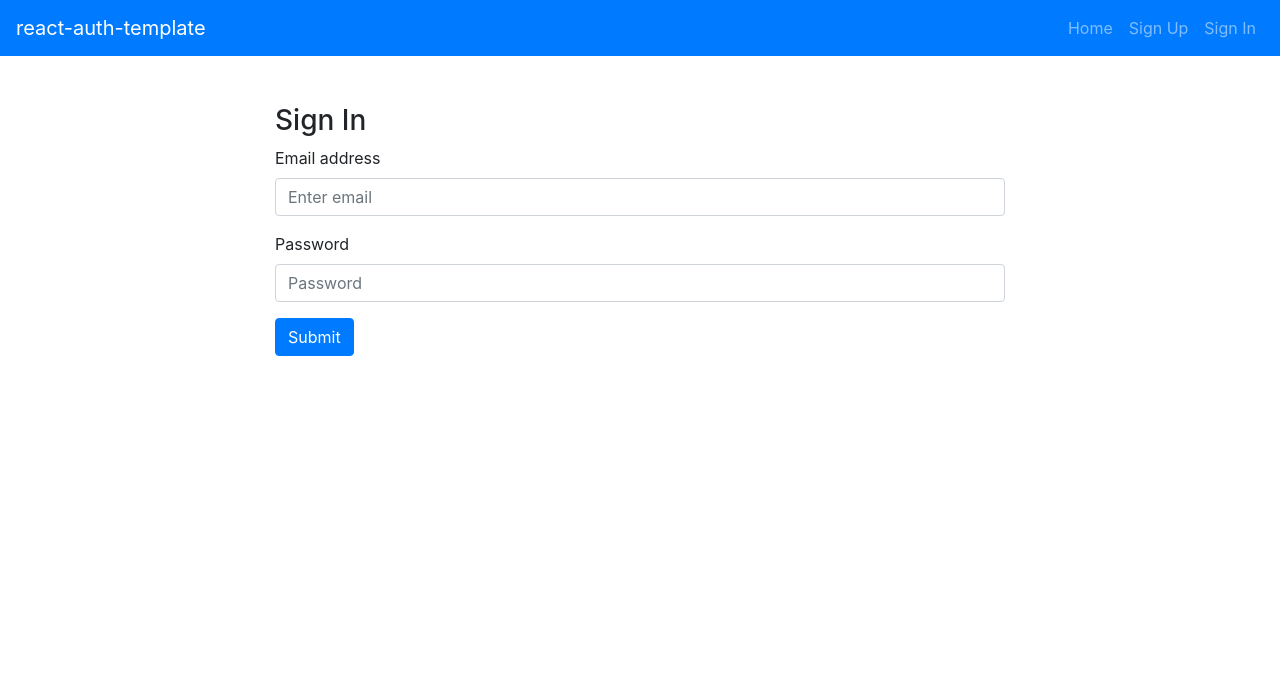
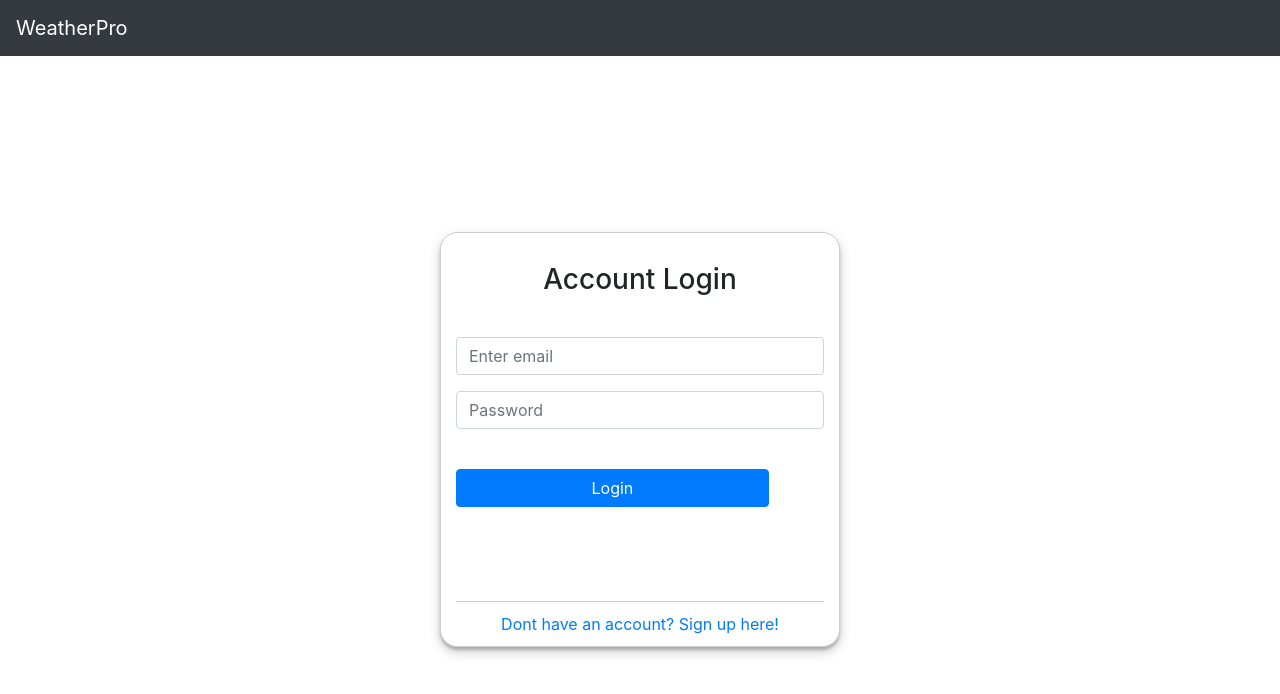
Before and after one commit to CPF32/weatherpro-react, a React app: page /#/sign-in in a window 1280 px wide. Shown: the top 694 px of the page. Built offline with nearby package versions, Linux system fonts and the light colour scheme.

Commit message:
update: enhanced auth

```diff
--- a/public/index.html
+++ b/public/index.html
@@ -11,7 +11,7 @@ unless you know exactly what you're doing! -->
     <link rel="manifest" href="%PUBLIC_URL%/manifest.json">
     <link rel="shortcut icon" href="%PUBLIC_URL%/favicon.ico">
 
-    <title>React App</title>
+    <title>WeatherPro</title>
   </head>
   <body>
     <noscript>
--- a/src/App.js
+++ b/src/App.js
@@ -1,5 +1,5 @@
 import React, { Component, Fragment } from 'react'
-import { Route } from 'react-router-dom'
+import { Route, Redirect } from 'react-router-dom'
 import { v4 as uuid } from 'uuid'
 
 import AuthenticatedRoute from './components/AuthenticatedRoute/AuthenticatedRoute'
@@ -53,6 +53,9 @@ class App extends Component {
           />
         ))}
         <main className="container">
+          <Route exact path="/">
+            <Redirect to="/sign-in" />
+          </Route>
           <Route path='/sign-up' render={() => (
             <SignUp msgAlert={this.msgAlert} setUser={this.setUser} />
           )} />
--- a/src/components/Header/Header.js
+++ b/src/components/Header/Header.js
@@ -9,30 +9,17 @@ const authenticatedOptions = (
   </Fragment>
 )
 
-const unauthenticatedOptions = (
-  <Fragment>
-    <Nav.Link href="#sign-up">Sign Up</Nav.Link>
-    <Nav.Link href="#sign-in">Sign In</Nav.Link>
-  </Fragment>
-)
-
-const alwaysOptions = (
-  <Fragment>
-    <Nav.Link href="#/">Home</Nav.Link>
-  </Fragment>
-)
-
 const Header = ({ user }) => (
-  <Navbar bg="primary" variant="dark" expand="md">
-    <Navbar.Brand href="#">
-      react-auth-template
+  <Navbar bg="dark" variant="dark" expand="md">
+    <Navbar.Brand>
+      WeatherPro
     </Navbar.Brand>
     <Navbar.Toggle aria-controls="basic-navbar-nav" />
     <Navbar.Collapse id="basic-navbar-nav">
       <Nav className="ml-auto">
-        { user && <span className="navbar-text mr-2">Welcome, {user.email}</span>}
-        { alwaysOptions }
-        { user ? authenticatedOptions : unauthenticatedOptions }
+        { user && <span className="navbar-text mr-2"></span>}
+        { user ? authenticatedOptions : null}
+
       </Nav>
     </Navbar.Collapse>
   </Navbar>
--- a/src/components/SignIn/SignIn.js
+++ b/src/components/SignIn/SignIn.js
@@ -50,10 +50,9 @@ class SignIn extends Component {
     return (
       <div className="row">
         <div className="col-sm-10 col-md-8 mx-auto mt-5">
-          <h3>Sign In</h3>
+          <h3>Account Login</h3>
           <Form onSubmit={this.onSignIn}>
             <Form.Group controlId="email">
-              <Form.Label>Email address</Form.Label>
               <Form.Control
                 required
                 type="email"
@@ -64,7 +63,6 @@ class SignIn extends Component {
               />
             </Form.Group>
             <Form.Group controlId="password">
-              <Form.Label>Password</Form.Label>
               <Form.Control
                 required
                 name="password"
@@ -78,8 +76,12 @@ class SignIn extends Component {
               variant="primary"
               type="submit"
             >
-              Submit
+              Login
             </Button>
+            <div className="bottom">
+              <h5></h5>
+              <a className="anchor" href= "#sign-up">Dont have an account? Sign up here!</a>
+            </div>
           </Form>
         </div>
       </div>
--- a/src/components/SignOut/SignOut.js
+++ b/src/components/SignOut/SignOut.js
@@ -14,7 +14,7 @@ class SignOut extends Component {
         messagE: messages.signOutSuccess,
         variant: 'success'
       }))
-      .finally(() => history.push('/'))
+      .finally(() => history.push('/sign-in'))
       .finally(() => clearUser())
   }
 
--- a/src/components/SignUp/SignUp.js
+++ b/src/components/SignUp/SignUp.js
@@ -52,10 +52,9 @@ class SignUp extends Component {
     return (
       <div className="row">
         <div className="col-sm-10 col-md-8 mx-auto mt-5">
-          <h3>Sign Up</h3>
+          <h3>Create a New Account</h3>
           <Form onSubmit={this.onSignUp}>
             <Form.Group controlId="email">
-              <Form.Label>Email address</Form.Label>
               <Form.Control
                 required
                 type="email"
@@ -66,7 +65,6 @@ class SignUp extends Component {
               />
             </Form.Group>
             <Form.Group controlId="password">
-              <Form.Label>Password</Form.Label>
               <Form.Control
                 required
                 name="password"
@@ -77,7 +75,6 @@ class SignUp extends Component {
               />
             </Form.Group>
             <Form.Group controlId="passwordConfirmation">
-              <Form.Label>Password Confirmation</Form.Label>
               <Form.Control
                 required
                 name="passwordConfirmation"
@@ -91,8 +88,10 @@ class SignUp extends Component {
               variant="primary"
               type="submit"
             >
-              Submit
+              Sign Up
             </Button>
+            <h5></h5>
+            <a className="anchor" href= "#sign-in">Already have an account? Login Here!</a>
           </Form>
         </div>
       </div>
--- a/src/index.scss
+++ b/src/index.scss
@@ -1 +1,62 @@
 @import '~bootstrap/scss/bootstrap';
+
+html {
+  height: 100%;
+}
+
+#root {
+  height: 80vh;
+}
+
+.container {
+  align-items: center;
+  display: flex;
+  height: 100%;
+  justify-content: center;
+}
+
+h3 {
+  margin-bottom: 40px;
+  margin-top: 20px;
+  text-align: center;
+}
+
+h5 {
+  border-bottom: 1px solid rgba(0,0,0,.2);
+  padding: 20px;
+}
+
+.anchor {
+  display: flex;
+  justify-content: center;
+  margin-top: 10px;
+  text-align: center;
+}
+
+.bottom {
+  margin-top: 54px;
+}
+
+.row {
+  height: 60%;
+  width: 100%;
+}
+
+button.btn.btn-primary {
+  display: flex;
+  justify-content: center;
+  margin-top: 40px;
+  text-align: center;
+  width: 85%;
+}
+
+.col-sm-10.col-md-8.mx-auto.mt-5 {
+  border: 1px solid rgba(0,0,0,.2);
+  border-radius: 1.1rem;
+  box-shadow: 0 3px 3px 0 rgba(0, 0, 0, 0.2), 0 5px 12px 0 rgba(0, 0, 0, 0.2);
+  max-height: 700px;
+  max-width: 400px;
+  outline: 0;
+  padding-bottom: 10px;
+  padding-top: 10px;
+}
```
